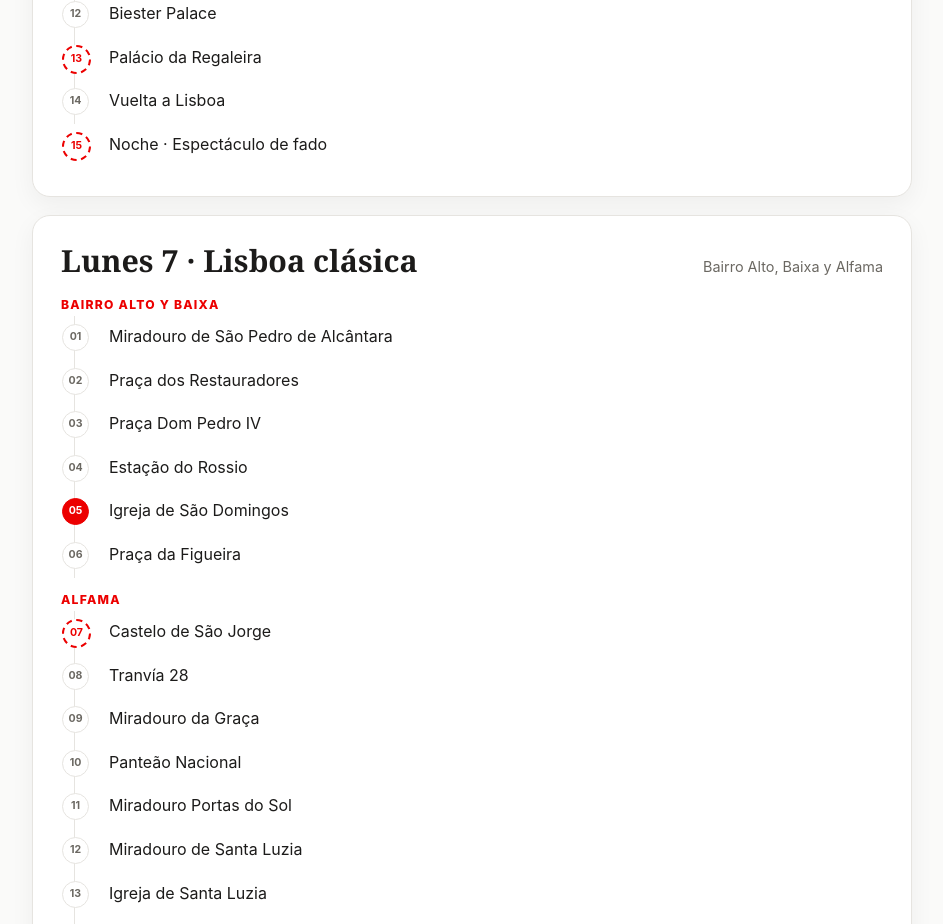
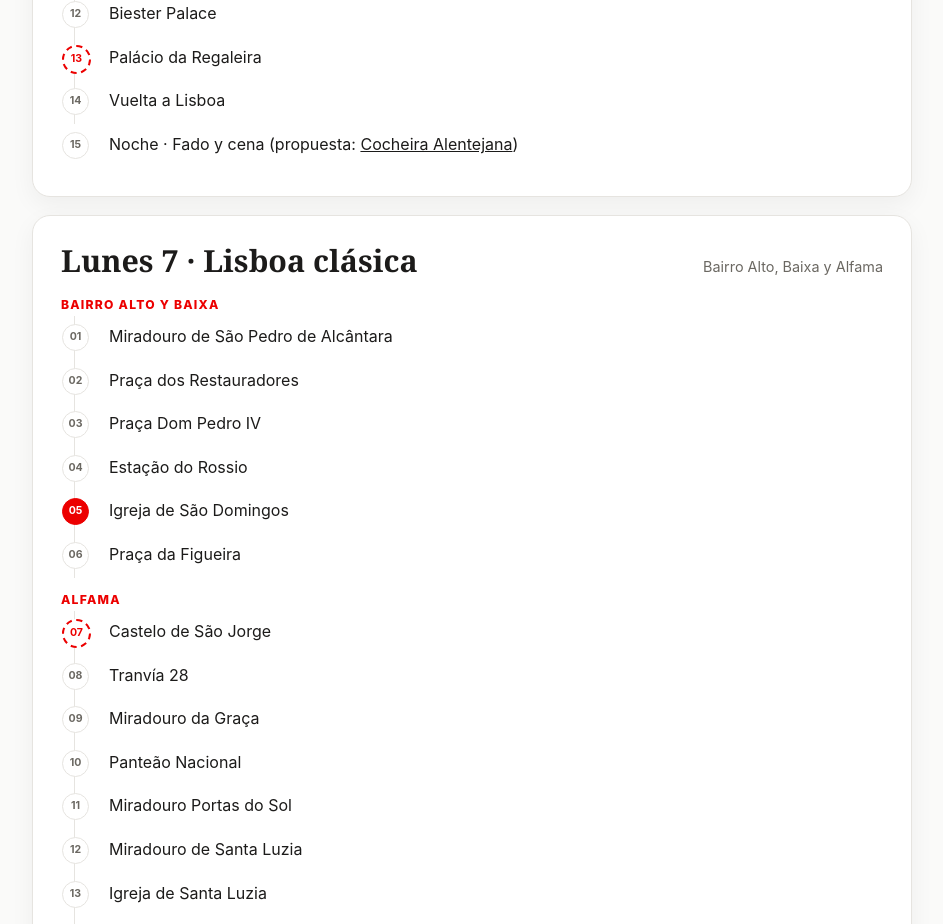
Before and after one commit to marcrecor/mis-cosas, a plain HTML site: page viajes/2026-lisboa/itinerario-resumen.html in a window 1280 px wide. Shown: the part 2360-3284 px from the top of the page, without its empty margins (168-1111 px from the left). Drawn offline with Linux system fonts and the light colour scheme.

Commit message:
Include fado and Cocheira Alentejana proposal in Lisbon summary

```diff
--- a/viajes/2026-lisboa/itinerario-resumen.html
+++ b/viajes/2026-lisboa/itinerario-resumen.html
@@ -535,7 +535,7 @@
           <li class="stop">Biester Palace</li>
           <li class="stop pending">Palácio da Regaleira</li>
           <li class="stop">Vuelta a Lisboa</li>
-          <li class="stop pending">Noche · Espectáculo de fado</li>
+          <li class="stop">Noche · Fado y cena (propuesta: <a href="https://maps.app.goo.gl/d81BNEZna8vwJWhU8?g_st=ac" target="_blank" rel="noopener">Cocheira Alentejana</a>)</li>
         </ol>
       </section>
 
```
